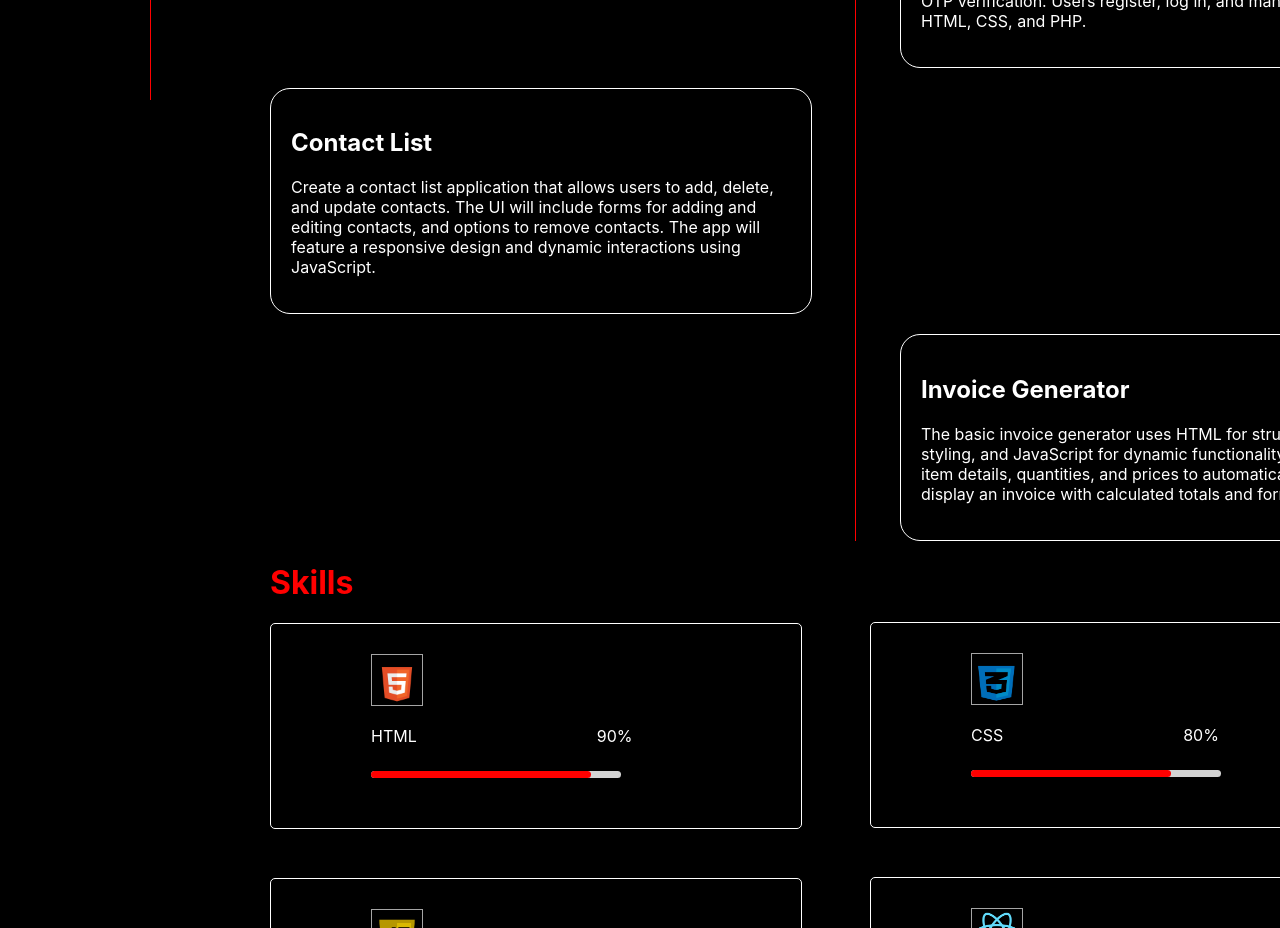
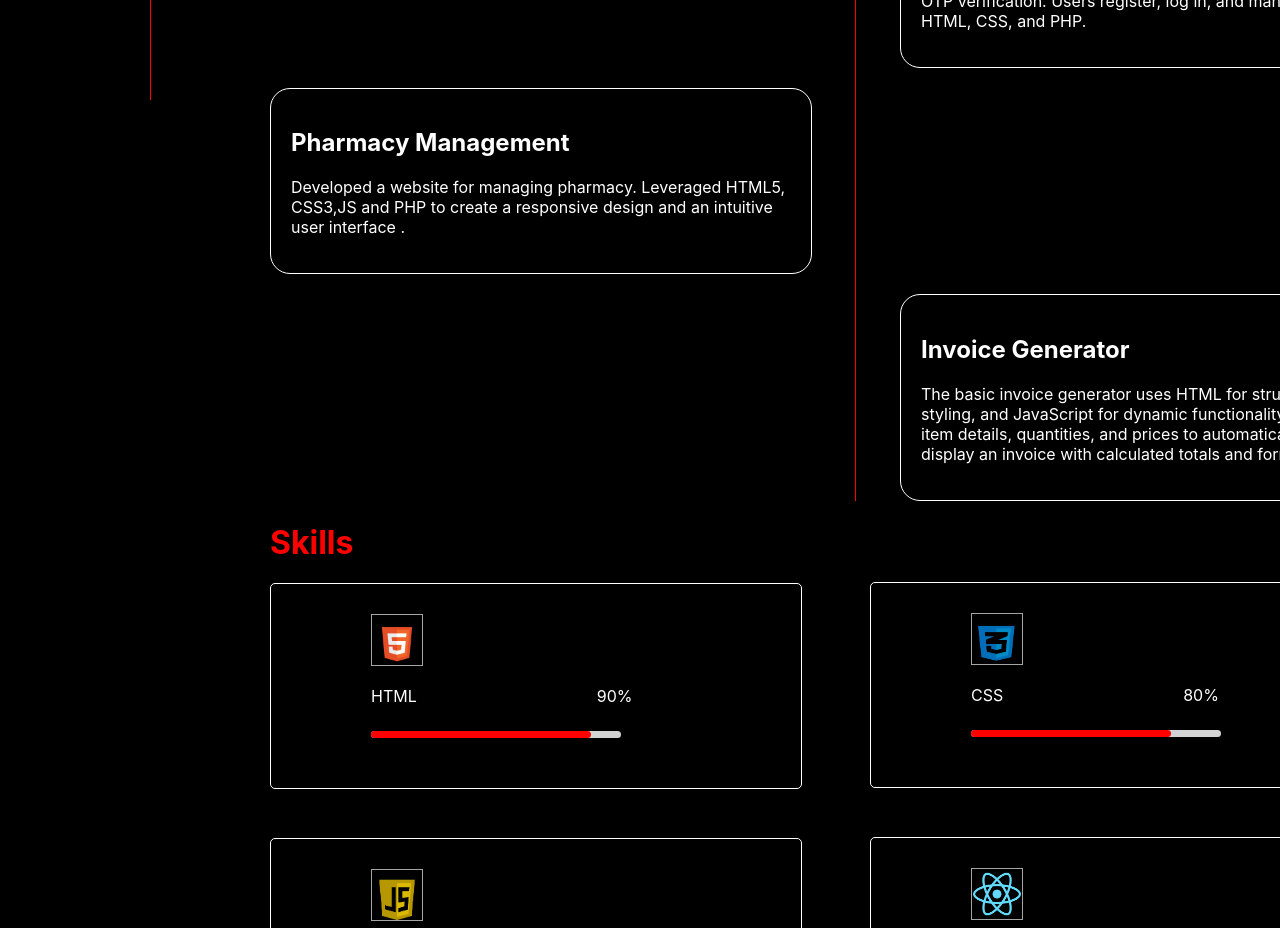
Before and after one commit to Rohith-kumar42/Portfolio, a React (Create React App) app: page / in a window 1280 px wide. Shown: the part 800-1728 px from the top of the page. Built offline with nearby package versions, Linux system fonts and the light colour scheme.

Commit message:
Made changes in project

```diff
--- a/src/ProjectSection.js
+++ b/src/ProjectSection.js
@@ -8,7 +8,7 @@ function ProjectSection() {
   const obj = [
     {title: "Souled", text: "The jersey and boots purchasing website allows users to browse and buy sports apparel. It features user authentication for secure accounts, an intuitive interface with HTML and CSS, and PHP for handling transactions and managing inventory."},
     {title: "Gamercult", text: "The game purchase website includes user authentication and OTP verification. Users register, log in, and manage profiles with HTML, CSS, and PHP."},
-    {title: "Contact List", text: "Create a contact list application that allows users to add, delete, and update contacts. The UI will include forms for adding and editing contacts, and options to remove contacts. The app will feature a responsive design and dynamic interactions using JavaScript."},
+    {title: "Pharmacy Management", text: "Developed a website for managing pharmacy. Leveraged HTML5, CSS3,JS and PHP to create a responsive design and an intuitive user interface ."},
     {title: "Invoice Generator", text: "The basic invoice generator uses HTML for structure, CSS for styling, and JavaScript for dynamic functionality. Users can input item details, quantities, and prices to automatically generate and display an invoice with calculated totals and formatting."}
   ];
 
```
